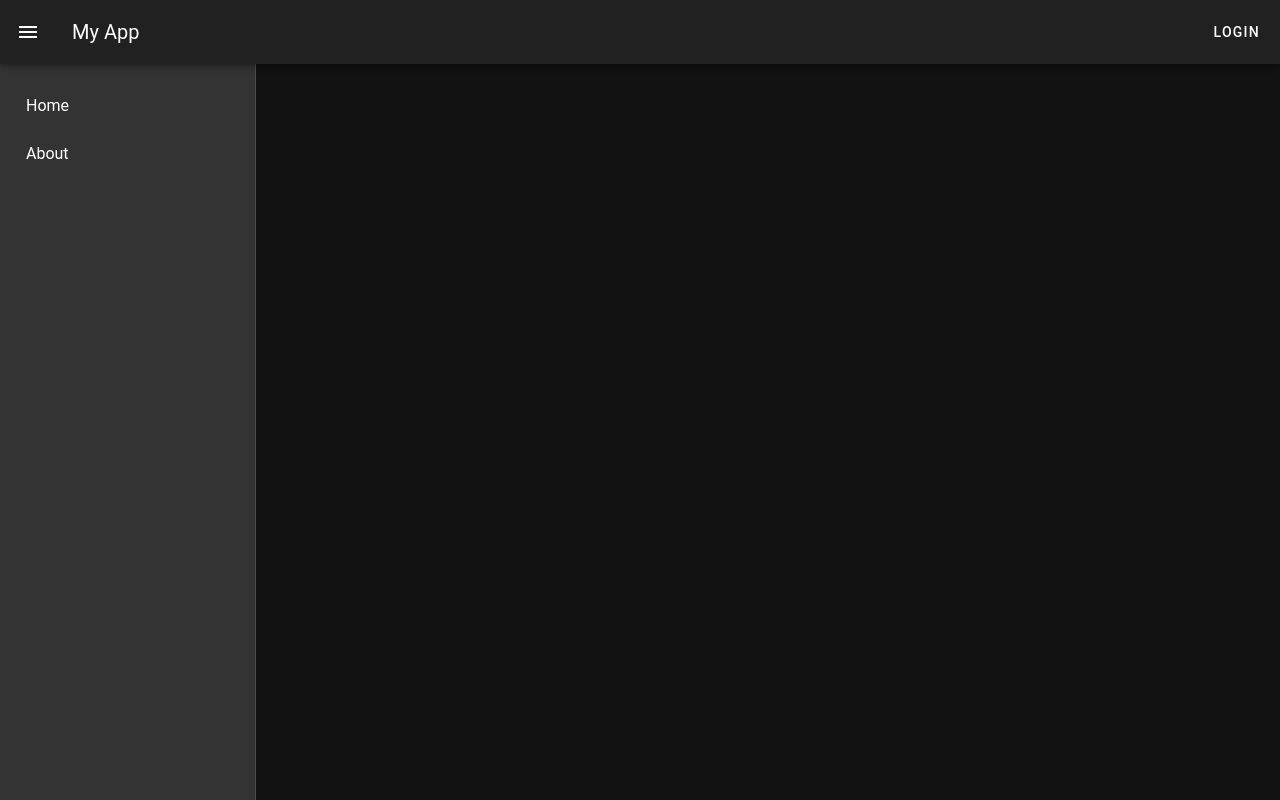
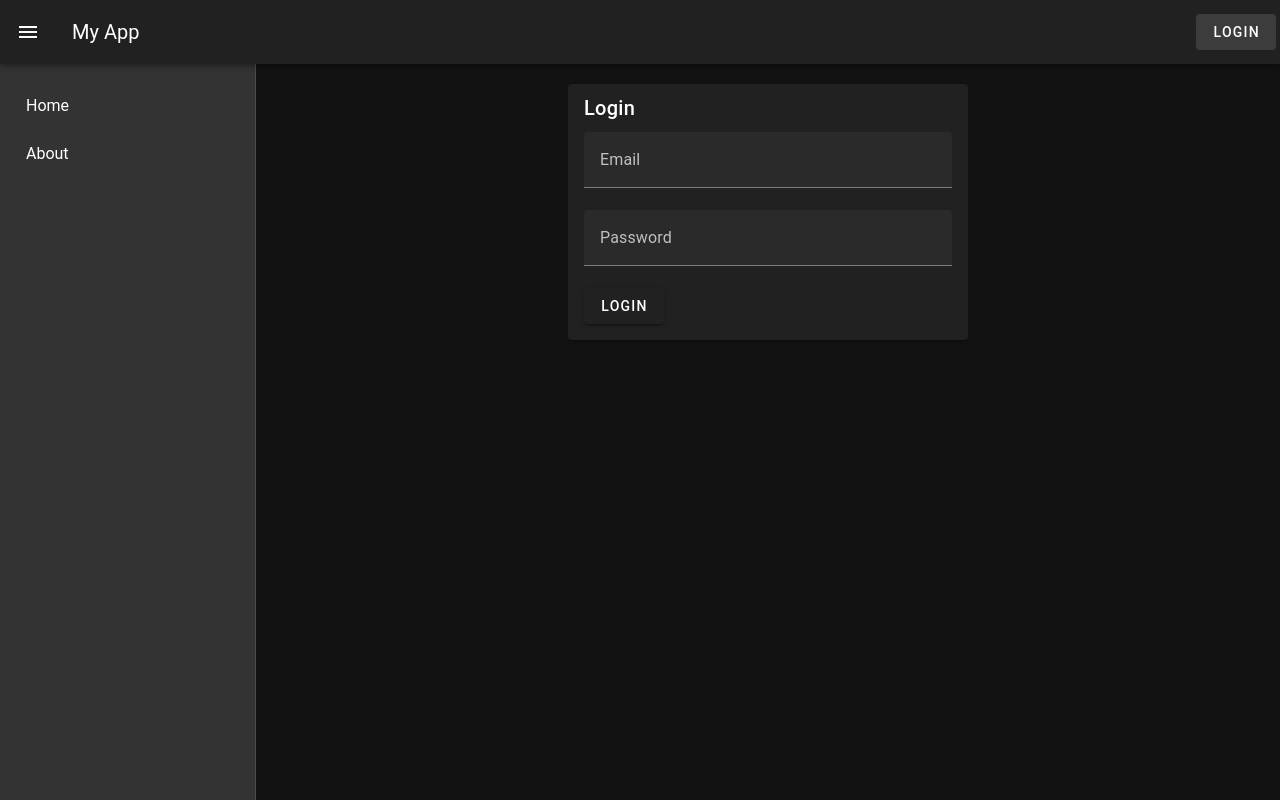
Before and after one commit to PawelMierzwa/dashboard, a Nuxt app in the folder dashboard/: page /login in a window 1280 px wide. Built offline with nearby package versions, Linux system fonts and the light colour scheme; no server answers.

Commit message:
Add login page

```diff
--- /dev/null
+++ b/dashboard/pages/login.vue
@@ -0,0 +1,44 @@
+<template>
+    <div>
+        <v-card :width="400">
+            <v-card-title>Login</v-card-title>
+            <v-card-text>
+                <v-form @submit.prevent="login">
+                    <v-text-field v-model="email" label="Email" type="email"></v-text-field>
+                    <v-text-field v-model="password" label="Password" type="password"></v-text-field>
+                    <v-btn type="submit">Login</v-btn>
+                </v-form>
+            </v-card-text>
+        </v-card>
+    </div>
+</template>
+
+<script>
+export default {
+    data() {
+        return {
+            email: '',
+            password: ''
+        }
+    },
+    methods: {
+        async login() {
+            const response = await fetch('/api/login', {
+                method: 'POST',
+                headers: {
+                    'Content-Type': 'application/json'
+                },
+                body: JSON.stringify({
+                    email: this.email,
+                    password: this.password
+                })
+            })
+            if (response.ok) {
+                const user = await response.json();
+                this.$store.commit('setUser', user);
+                this.$router.push('/');
+            }
+        }
+    }
+}
+</script>
```
